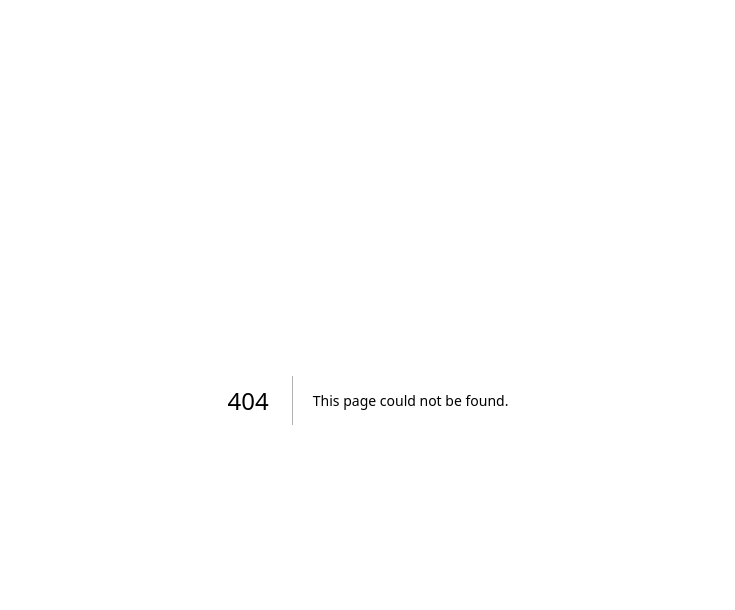
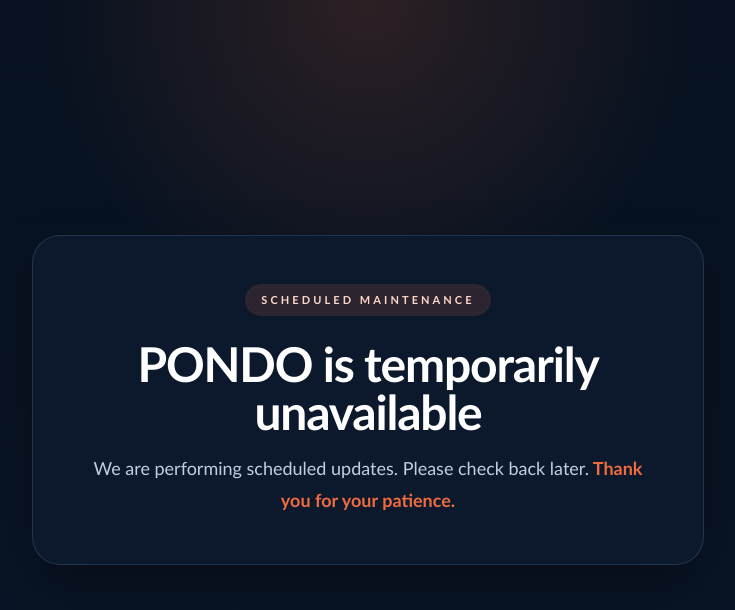
Before and after one commit to shelod-eng/PONDO, a Next.js app in the folder web/: page /under-construction in a window 1280 px wide. Before the commit this address had no page. Shown: the top 610 px of the page, without its empty margins (272-1007 px from the left). Built offline with nearby package versions, Linux system fonts and the light colour scheme.

Commit message:
Add maintenance mode gate for public site

```diff
--- /dev/null
+++ b/web/src/app/under-construction/page.tsx
@@ -0,0 +1,20 @@
+export default function UnderConstructionPage() {
+  return (
+    <main className="min-h-screen bg-[radial-gradient(circle_at_top,rgba(239,108,63,0.16),transparent_32%),linear-gradient(180deg,#07111f_0%,#0a1628_100%)] px-6 py-10 text-white">
+      <div className="mx-auto flex min-h-[calc(100vh-5rem)] max-w-2xl items-center">
+        <section className="w-full rounded-[28px] border border-[rgba(110,151,201,0.22)] bg-[rgba(13,26,44,0.96)] px-8 py-12 text-center shadow-[0_28px_60px_rgba(0,0,0,0.32)] sm:px-12">
+          <div className="inline-flex rounded-full bg-[rgba(239,108,63,0.14)] px-4 py-2 text-[11px] font-bold uppercase tracking-[0.28em] text-[#ffd8cb]">
+            Scheduled Maintenance
+          </div>
+          <h1 className="mt-6 text-4xl font-semibold tracking-tight sm:text-5xl">
+            PONDO is temporarily unavailable
+          </h1>
+          <p className="mt-4 text-base leading-8 text-[#bfd0e6] sm:text-lg">
+            We are performing scheduled updates. Please check back later.
+            <span className="font-semibold text-[#ef6c3f]"> Thank you for your patience.</span>
+          </p>
+        </section>
+      </div>
+    </main>
+  );
+}
--- a/web/src/proxy.ts
+++ b/web/src/proxy.ts
@@ -14,11 +14,19 @@
 }
 
 export function proxy(request: NextRequest) {
+  const { pathname } = request.nextUrl;
+
+  if (process.env.PONDO_MAINTENANCE_MODE === "true") {
+    if (isAssetPath(pathname) || pathname === "/under-construction") {
+      return NextResponse.next();
+    }
+
+    return NextResponse.rewrite(new URL("/under-construction", request.url));
+  }
+
   if (process.env.PONDO_ADMIN_MODE !== "true") {
     return NextResponse.next();
   }
-
-  const { pathname } = request.nextUrl;
 
   if (isAssetPath(pathname)) {
     return NextResponse.next();
```
